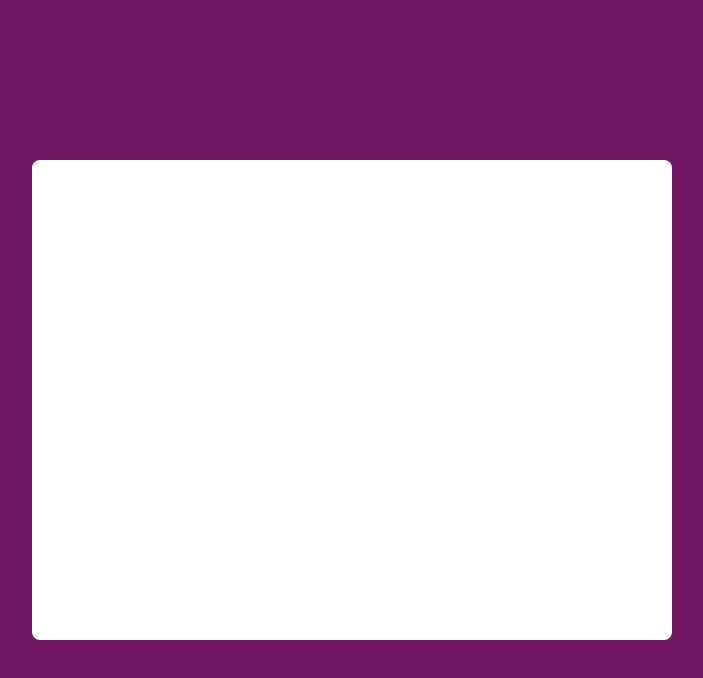
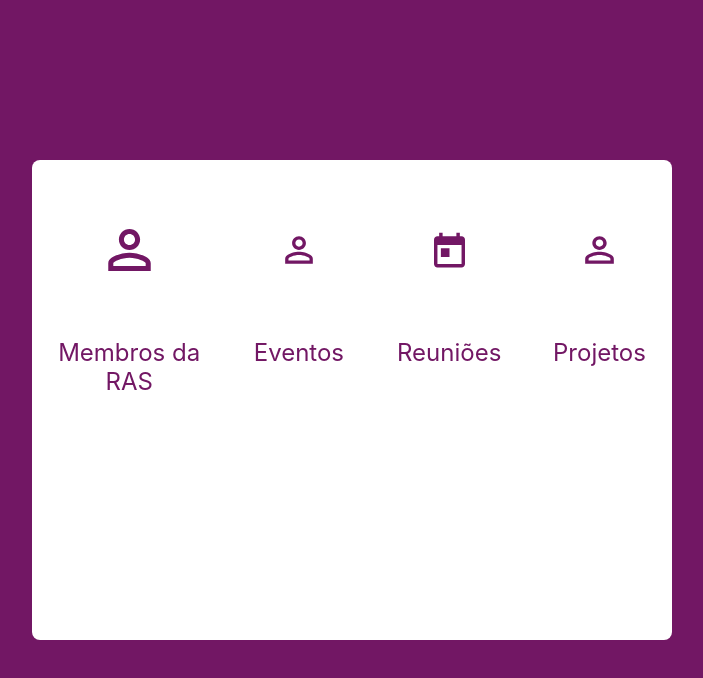
Before and after one commit to FelipeArtur/ras-manager-web, a React (Create React App) app: page /catalogo in a window 1280 px wide. Shown: the top 678 px of the page, without its empty margins (288-991 px from the left). Built offline with nearby package versions, Linux system fonts and the light colour scheme.

Commit message:
Catalogo

```diff
--- a/src/modules/catalogo/Catalogo.css
+++ b/src/modules/catalogo/Catalogo.css
@@ -3,4 +3,6 @@
     border-radius: 8px;
     height: 60%;
     width: 50%;
+    display: flex;
+    flex-direction: row;
 }
--- a/src/modules/catalogo/Catalogo.js
+++ b/src/modules/catalogo/Catalogo.js
@@ -1,10 +1,19 @@
 import React from "react";
 import "./Catalogo.css"
+
+import CatalogoCard from "./components/CatalogoCard/CatalogoCard";
+
+import person from "../../assets/person.svg";
+import reunioes from "../../assets/reunioes.svg";
 
 export default class Catalogo extends React.Component {
     render() {
         return (
             <div className="ras-catalogo">
+                <CatalogoCard icon={person} title="Membros da RAS"/>
+                <CatalogoCard icon={person} title="Eventos"/>
+                <CatalogoCard icon={reunioes} title="Reuniões"/>
+                <CatalogoCard icon={person} title="Projetos"/>
             </div>
         );
     }
--- a/src/modules/catalogo/Eventos/Eventos.js
+++ b/src/modules/catalogo/Eventos/Eventos.js
@@ -1,5 +1,5 @@
 import React from "react"
-import BaseCatalogo from "../components/BaseCatalogo";
+import BaseCatalogo from "../components/BaseCatalogo/BaseCatalogo";
 import EventoCard from "./components/EventoCard/EventoCard";
 
 export default class Eventos extends React.Component {
--- a/src/modules/catalogo/MembrosRAS/MembrosRAS.js
+++ b/src/modules/catalogo/MembrosRAS/MembrosRAS.js
@@ -1,7 +1,7 @@
 import React from "react";
 import "./MembrosRAS.css";
 
-import BaseCatalogo from "../components/BaseCatalogo"
+import BaseCatalogo from "../components/BaseCatalogo/BaseCatalogo"
 import MembroCard from "./components/MembroCard";
 
 
--- /dev/null
+++ b/src/modules/catalogo/components/CatalogoCard/CatalogoCard.css
@@ -0,0 +1,19 @@
+.cat-card {
+    border-radius: 8px;
+    border-color: #721764;
+    border-width: 2px;
+    color: #721764;
+    margin: 4%;
+}
+
+.card-icon {
+    color: #721764;
+    height: 30%;
+    width: 30%;
+}
+
+.card-title {
+    color: #721764;
+    font-weight: 400;
+    font-size: 12;
+}
--- /dev/null
+++ b/src/modules/catalogo/components/CatalogoCard/CatalogoCard.js
@@ -0,0 +1,13 @@
+import React from "react";
+import "./CatalogoCard.css";
+
+export default class CatalogoCard extends React.Component {
+    render() {
+        return (
+            <div className="cat-card">
+                <img alt="Card Icon" src={this.props.icon} className="card-icon"/>
+                <h2 className="card-title">{this.props.title}</h2>
+            </div>
+        );
+    }
+}
```
Also changed, not shown: src/assets/person.svg (added), src/assets/reunioes.svg (added), src/modules/catalogo/components/BaseCatalogo/BaseCatalogo.css (renamed from src/modules/catalogo/components/BaseCatalogo.css), src/modules/catalogo/components/BaseCatalogo/BaseCatalogo.js (renamed from src/modules/catalogo/components/BaseCatalogo.js).
